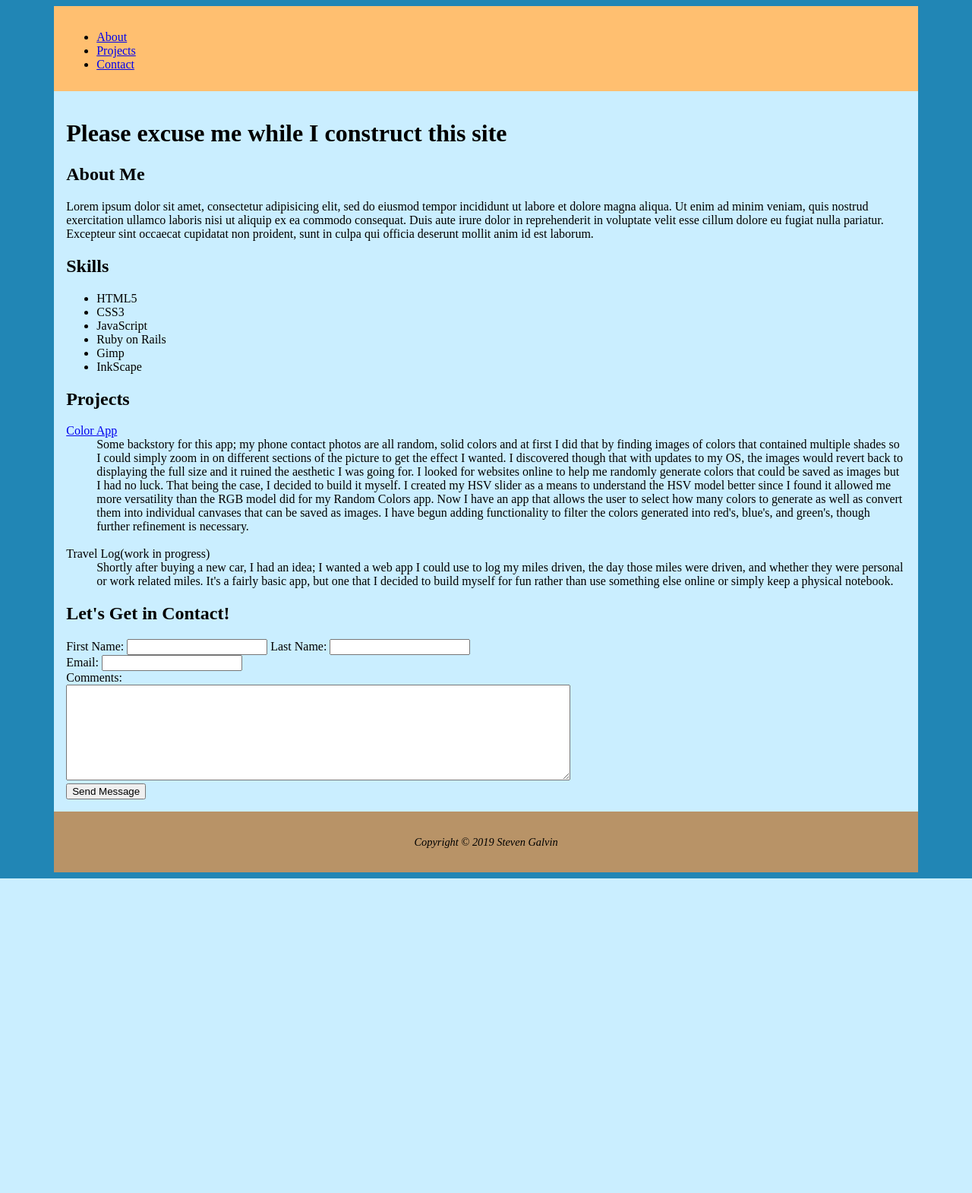
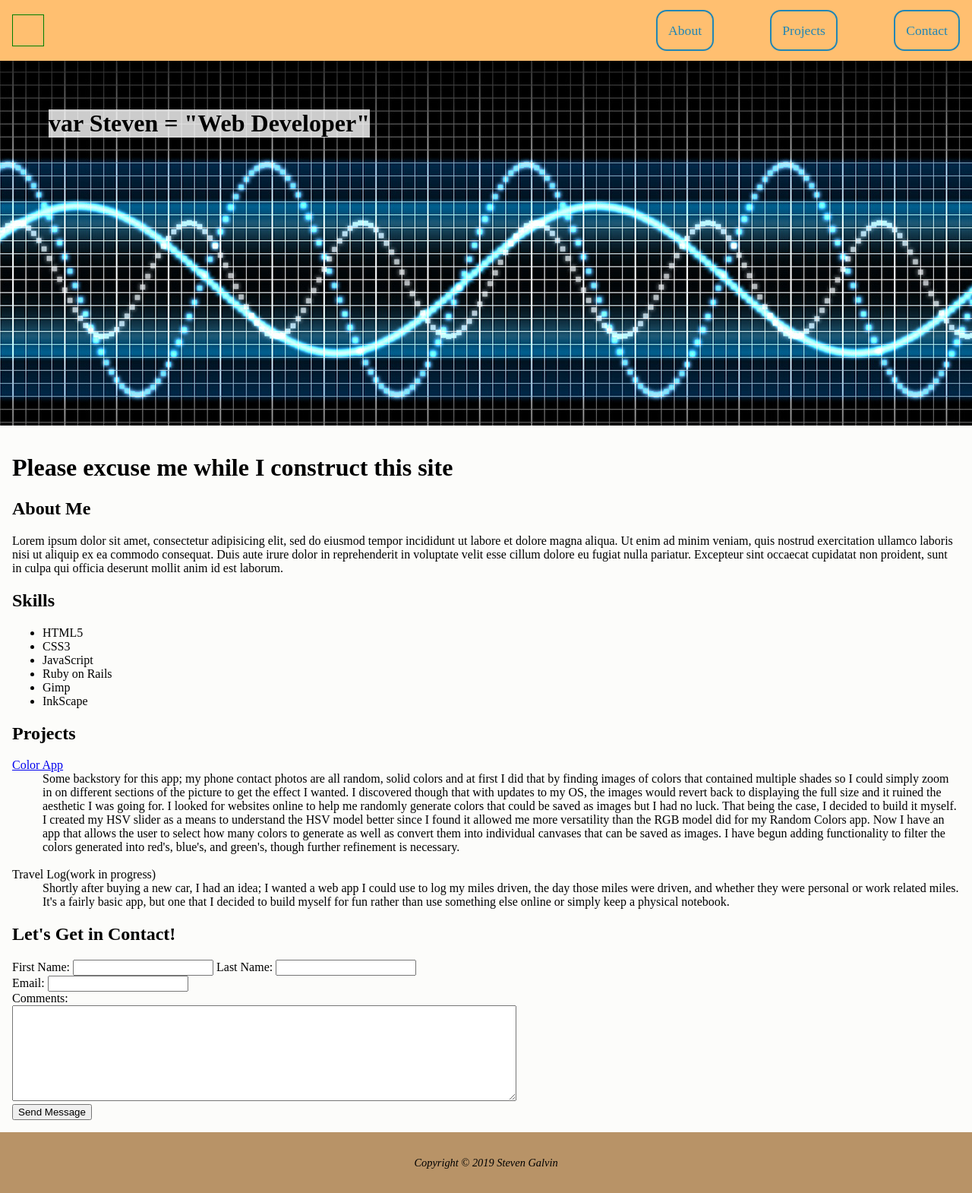
Before and after one commit to Steven-Galvin/2019_portfolio, a PHP site: page / in a window 1280 px wide. Shown: the whole page at 76% size. Before the commit the page ends 1156 px from the top, so only its background shows below. Run offline with PHP 8.4, Linux system fonts and the light colour scheme.

Commit message:
began nav menu and hero image structure

```diff
--- a/index.html
+++ b/index.html
@@ -15,15 +15,19 @@ Date Modified: 05/30/19 -->
 <body>
   <div id="wrapper">
     <nav>
+      <div id="navLogo">
+
+      </div>
       <ul>
-        <li><a href="#about">About</a></li>
-        <li><a href="#projects">Projects</a></li>
-        <li><a href="#contact">Contact</a></li>
+        <a href="#about"><li>About</li></a>
+        <a href="#projects"><li>Projects</li></a>
+        <a href="#contact"><li>Contact</li></a>
       </ul>
     </nav>
 
     <div id="heroImage">
-
+      <h1>var Steven = "Web Developer"</h1>
+      <!-- <img src="images/placeholder_header.jpg" alt="Placeholder Hero Image"> -->
     </div>
 
     <main>
--- a/styles.css
+++ b/styles.css
@@ -4,28 +4,92 @@ Filename: styles.css
 Date Modified: 05/30/19 */
 
 body {
-  background-color: #2186B5;
+  background-color: #fcfcfa;
+  margin: 0;
 }
 
-header {
-  width: 100%;
-  height: 6em;
-}
-
-header img {
-  width: inherit;
-  height: inherit;
-}
+/* Navigation Styles */
 
 nav {
   background-color: #FFBF70;
   height: 5em;
-  padding: 1em;
+  padding: 0 1em;
+  display: flex;
+  justify-content: space-between;
 }
+
+nav #navLogo {
+  width: 40px;
+  height: 40px;
+  border: 1px solid green;
+  margin-top: auto;
+  margin-bottom: auto;
+}
+
+nav ul {
+  padding: 0;
+  width: 25em;
+  height: 3em;
+  align-items: center;
+  margin-top: auto;
+  margin-bottom: auto;
+  display: flex;
+  justify-content: space-between;
+}
+
+nav ul li {
+  display: inline-block;
+  list-style: none;
+  margin: 0;
+  padding: 0.8em;
+}
+
+nav a {
+  border: 2px solid #2186B5;
+  border-radius: 0.8em;
+  font-size: 110%;
+  text-decoration: none;
+  color: #2186B5;
+}
+
+nav a:visited {
+  color: #2186B5;
+}
+
+nav a:hover {
+  border: 2px solid #B89367;
+  color: #B89367;
+  transform: scale(1.05);
+  transition: border 0.2s ease-in-out, color 0.2s ease-in-out, transform 0.2s ease-in-out;
+}
+
+/* Hero Image Styles */
+
+#heroImage {
+  height: 30em;
+  background-image: url("images/placeholder_header.jpg");
+}
+
+#heroImage h1 {
+  margin-top: 2em;
+  margin-left: 2em;
+  background-color: rgba(255, 255, 255, 0.8);
+  color: black;
+  display: inline-block;
+}
+
+#heroImage img {
+  height: inherit;
+  width: 100%;
+}
+
+/* Main Content Styles */
 
 main {
   padding: 1em;
 }
+
+/* Footer Styles */
 
 footer {
   background-color: #B89367;
@@ -36,12 +100,6 @@ footer {
   justify-content: center;
 }
 
-#wrapper {
-  width: 90%;
-  margin: auto;
-  background-color: #CAEEFF;
-}
-
 #copyright {
   font-size: 0.9em;
   font-style: italic;
```
